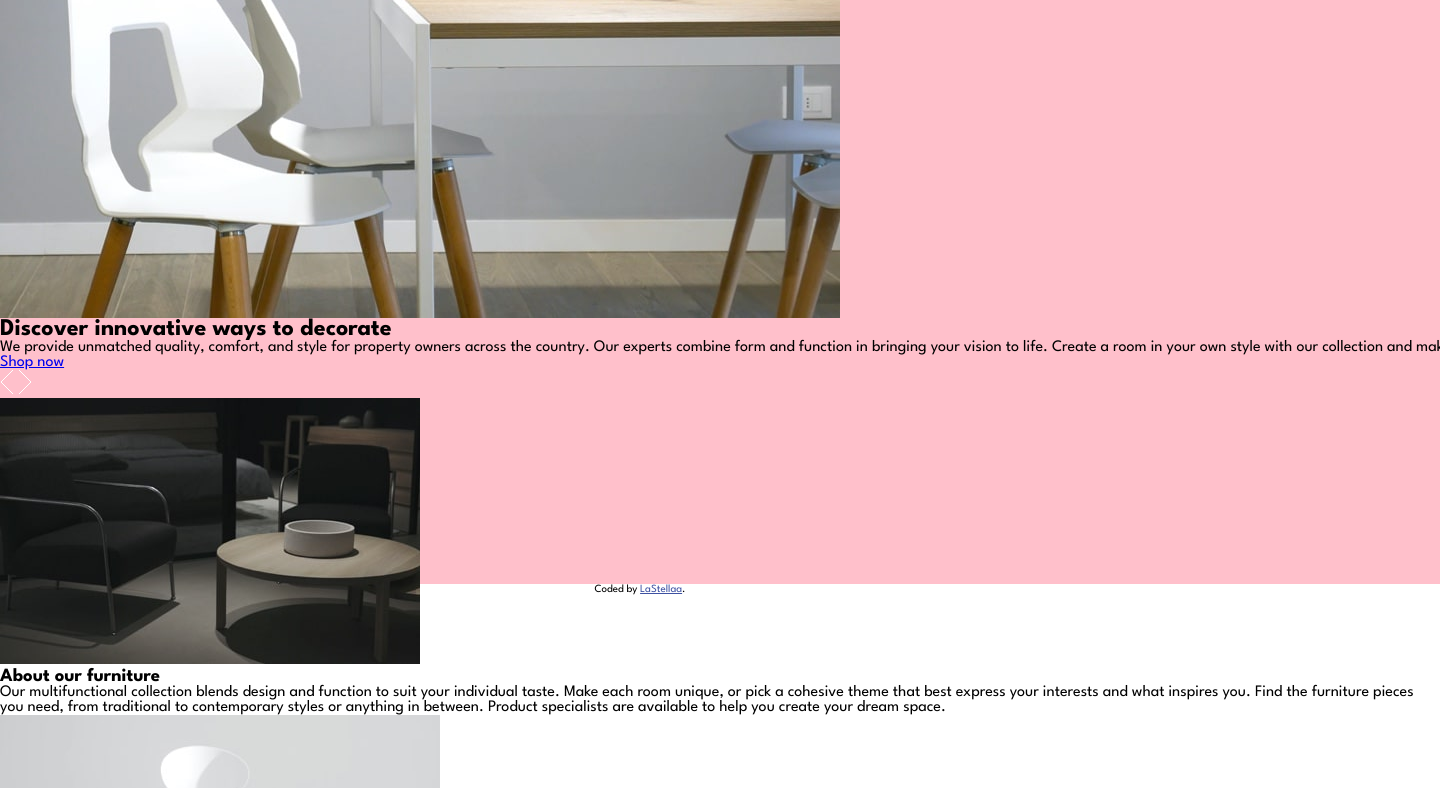
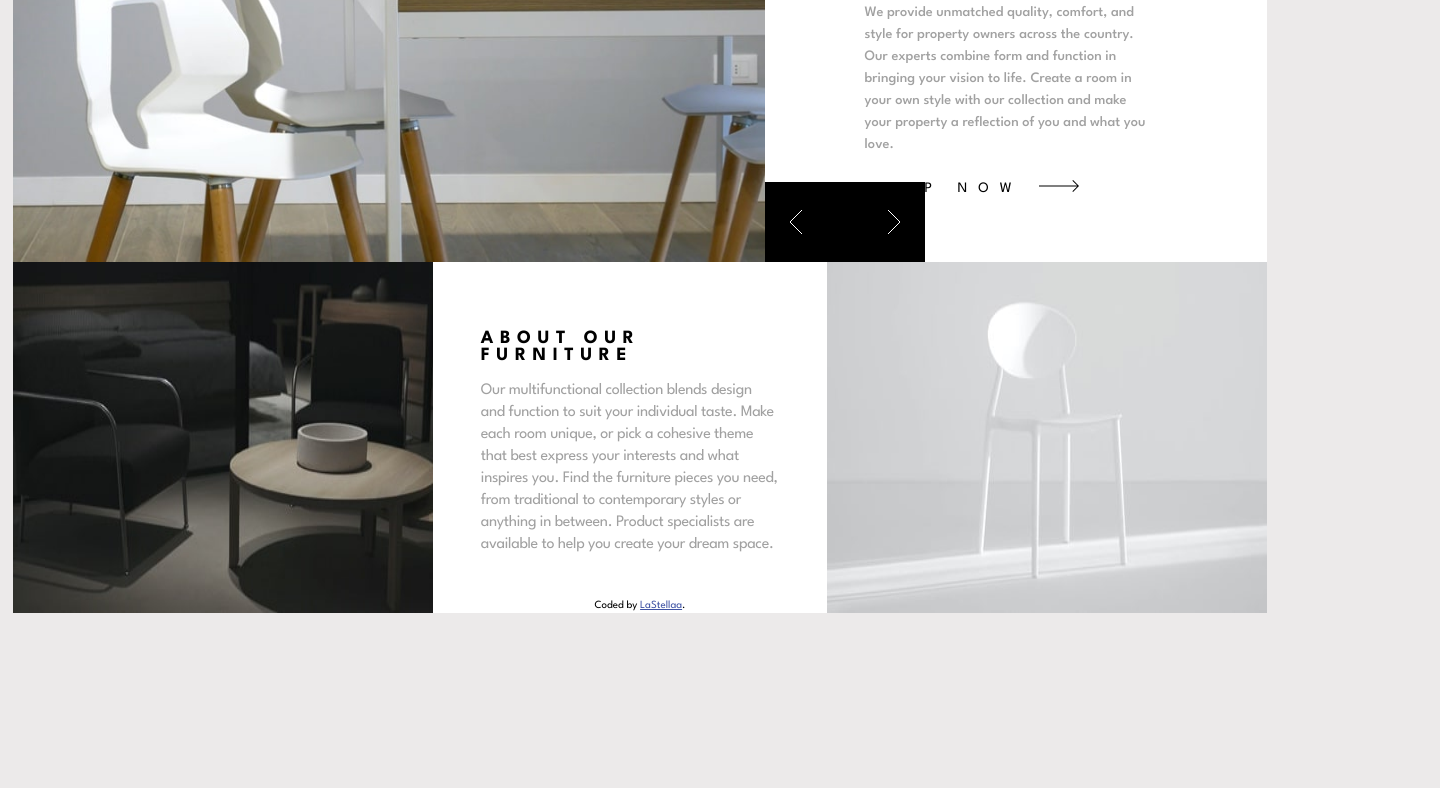
Before and after one commit to LaStellaa/room-homepage-master, a plain HTML site: page index.html in a window 1280 px wide. Shown: the part 216-1004 px from the top of the page, 1440 px wide, since content can reach past the window. After the commit the page ends 829 px from the top, so only its background shows below. Drawn offline with Linux system fonts and the light colour scheme.

Commit message:
updated files

```diff
--- a/index.html
+++ b/index.html
@@ -23,6 +23,7 @@
       .attribution {
         font-size: 11px;
         text-align: center;
+        margin-top: 1rem;
       }
       .attribution a {
         color: hsl(228, 45%, 44%);
@@ -59,7 +60,7 @@
               <source
                 srcset="./images/desktop-image-hero-1.jpg"
                 media="
-              (min-width:768px)"
+              (min-width:1120px)"
               />
               <img
                 src="./images/mobile-image-hero-1.jpg"
@@ -78,6 +79,18 @@
                 and what you love.
               </p>
               <a href="#" class="carousel__button">Shop now</a>
+              <div class="carousel__controls">
+                <img
+                  class="carousel__btn carousel__btn--prev"
+                  src="./images/icon-angle-left.svg"
+                  alt="left arrow"
+                />
+                <img
+                  class="carousel__btn carousel__btn--right"
+                  src="./images/icon-angle-right.svg"
+                  alt="right arrow"
+                />
+              </div>
             </div>
           </div>
 
@@ -86,7 +99,7 @@
               <source
                 srcset="./images/desktop-image-hero-2.jpg"
                 media="
-              (min-width:768px)"
+              (min-width:1120px)"
               />
               <img
                 src="./images/mobile-image-hero-2.jpg"
@@ -105,6 +118,18 @@
                 hesitate to contact us today.
               </p>
               <a href="#" class="carousel__button">Shop now</a>
+              <div class="carousel__controls">
+                <img
+                  class="carousel__btn carousel__btn--prev"
+                  src="./images/icon-angle-left.svg"
+                  alt="left arrow"
+                />
+                <img
+                  class="carousel__btn carousel__btn--right"
+                  src="./images/icon-angle-right.svg"
+                  alt="right arrow"
+                />
+              </div>
             </div>
           </div>
 
@@ -113,7 +138,7 @@
               <source
                 srcset="./images/desktop-image-hero-3.jpg"
                 media="
-              (min-width:768px)"
+              (min-width:1120px)"
               />
               <img
                 src="./images/mobile-image-hero-3.jpg"
@@ -132,9 +157,6 @@
                 customers want for their home and office.
               </p>
               <a href="#" class="carousel__button">Shop now</a>
-            </div>
-          </div>
-        </div>
               <div class="carousel__controls">
                 <img
                   class="carousel__btn carousel__btn--prev"
@@ -146,6 +168,9 @@
                   src="./images/icon-angle-right.svg"
                   alt="right arrow"
                 />
+              </div>
+            </div>
+          </div>
         </div>
       </section>
       <section class="about">
--- a/styles.css
+++ b/styles.css
@@ -4,6 +4,7 @@
   --Black: hsl(0, 0%, 0%);
   --White: hsl(0, 0%, 100%);
   --Very-Dark-Gray: hsl(0, 0%, 27%);
+  --background: hsl(0, 5%, 92%);
 
   /* Font weight */
   --fw-regular: 500;
@@ -24,10 +25,19 @@ html {
   font-family: "League Spartan", sans-serif;
 }
 
+body {
+  display: flex;
+  align-items: center;
+  justify-content: center;
+  flex-direction: column;
+  min-height: 100vh;
+  background-color: var(--background);
+}
+
 main {
-  width: 1440px;
+  width: 98vw;
+  max-width: 1440px;
   height: 800px;
-  background-color: pink;
 }
 
 .header {
@@ -69,18 +79,126 @@ main {
 
 .carousel__slides {
   display: flex;
-  width: 300%;
+
+  /* width: 300%; */
   transition: transform 0.5s ease-in-out;
 }
 
 .carousel__slide {
-  width: 100%;
-  flex-shrink: 0;
+  flex: 0 0 100%;
+  /* flex-direction: row;
+  display: flex; */
+  display: grid;
+  grid-template-rows: 1fr;
+  grid-template-columns: 60% 40%;
 }
 
 .carousel__image img {
-  width: 840px;
-  height: 534px;
+  /* max-width: 840px;
+  max-height: 534px; */
+  min-height: 100%;
+  height: 100%;
+  width: 100%;
   object-fit: cover;
   display: block;
 }
+
+.carousel__content {
+  position: relative;
+  background-color: var(--White);
+  padding-inline: 6.2rem;
+  display: flex;
+  align-items: flex-start;
+  flex-direction: column;
+  justify-content: center;
+  flex-shrink: 0;
+  /* min-width: 388px; */
+  width: 100%;
+  height: 100%;
+}
+
+.carousel__title {
+  font-size: 3rem;
+  font-weight: var(--fw-semi-bold);
+  letter-spacing: -2px;
+}
+
+.carousel__paragraph {
+  margin-top: 1.1rem;
+  margin-bottom: 1.5rem;
+
+  padding-right: 0.9rem;
+  color: var(--Dark-Gray);
+  line-height: 22px;
+  font-weight: var(--fw-regular);
+  font-size: 0.9rem;
+}
+
+.carousel__button {
+  text-transform: uppercase;
+  text-decoration: none;
+  color: var(--Black);
+  letter-spacing: 11px;
+  font-size: 0.9rem;
+  margin-bottom: 3rem;
+}
+
+.carousel__button::after {
+  content: url("./images/icon-arrow.svg");
+  margin-left: 1rem;
+}
+
+.carousel__controls {
+  position: absolute;
+  bottom: 0;
+  background-color: black;
+  left: 0;
+  width: 160px;
+  height: 80px;
+  display: flex;
+  align-items: center;
+  justify-content: space-between;
+  padding-inline: 1.5rem;
+}
+
+.about {
+  display: flex;
+  flex-direction: row;
+}
+
+.about__text {
+  background-color: var(--White);
+  padding-inline: 3rem;
+  padding-top: 4.2rem;
+  padding-bottom: 3.6rem;
+}
+
+.about__title {
+  letter-spacing: 6.6px;
+  text-transform: uppercase;
+  font-weight: var(--fw-bold);
+}
+
+.about__description {
+  letter-spacing: -0.33px;
+  color: var(--Dark-Gray);
+  line-height: 22px;
+  margin-top: 1rem;
+}
+
+@media screen and (max-width: 995px) {
+  .carousel__slide {
+    display: grid;
+    grid-template-columns: 1fr;
+    grid-template-rows: 60% 40%;
+  }
+
+  .about {
+    flex-direction: column;
+  }
+
+  .carousel__controls {
+    top: -5rem;
+    left: -10.2rem;
+  }
+}
```
Lines whose indentation alone changed are shown as unchanged.
